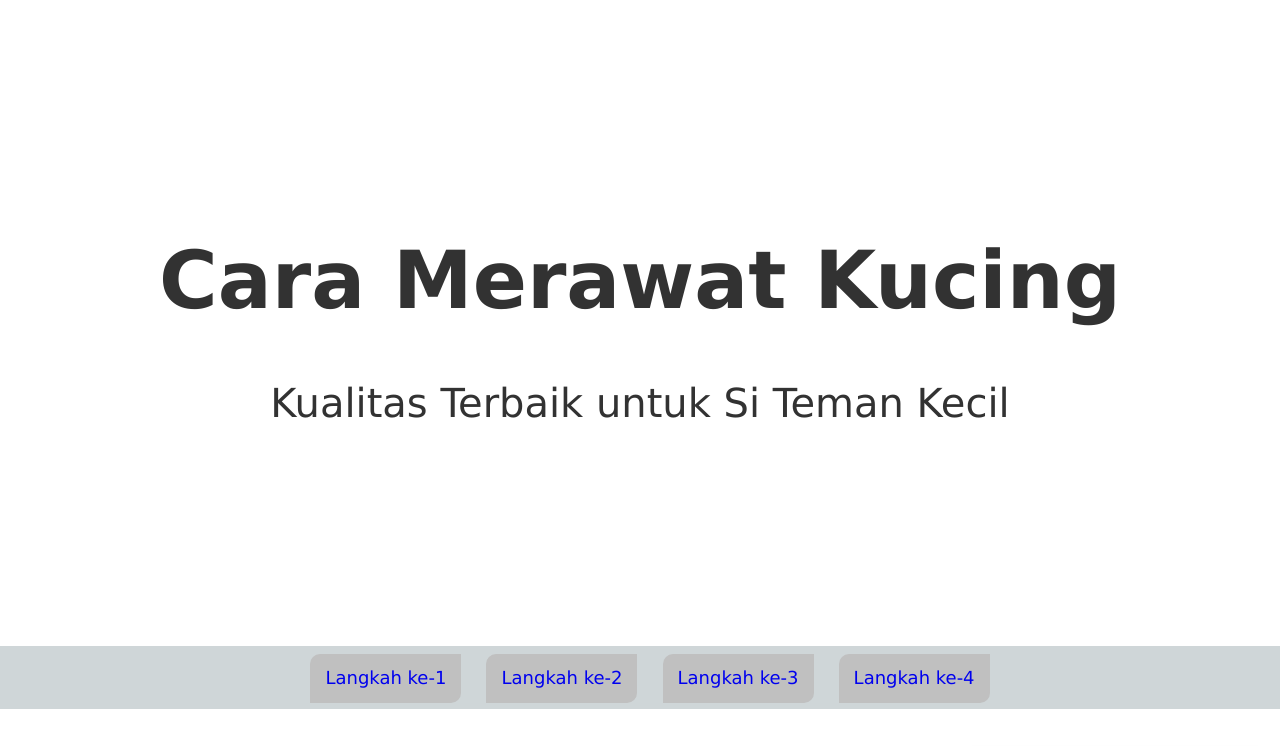
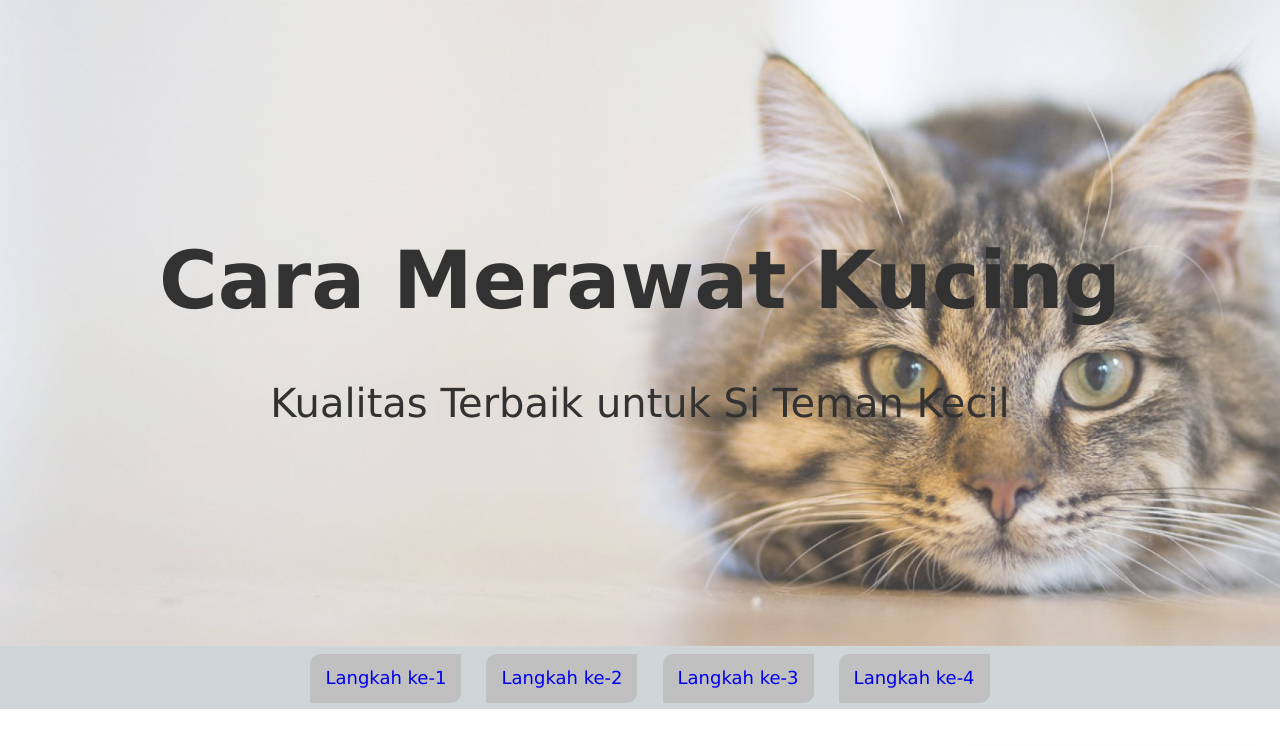
Before and after one commit to ikhsankun/cara-merawat-kucing, a plain HTML site: page index.html in a window 1280 px wide. Shown: the top 746 px of the page. Drawn offline with Linux system fonts and the light colour scheme.

Commit message:
Update stylesheet.css

```diff
--- a/stylesheet.css
+++ b/stylesheet.css
@@ -74,7 +74,7 @@ article {
 .jumbotron {
     font-size: 40px;
     padding: 180px 0 180px 0;
-    background-image: url(/assets/images/header.jpg);
+    background-image: url(header.jpg);
     background-size: cover;
     text-align: center;
     opacity: 0.8;
```
